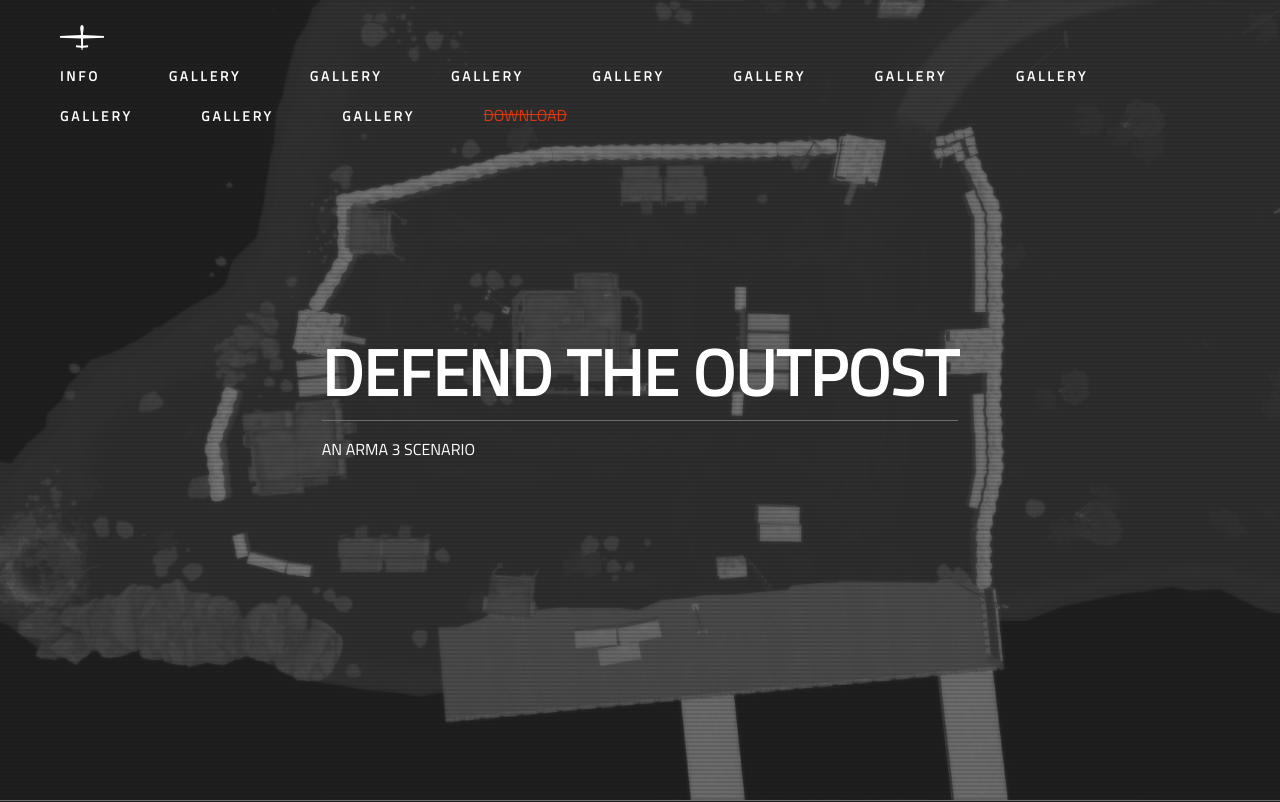
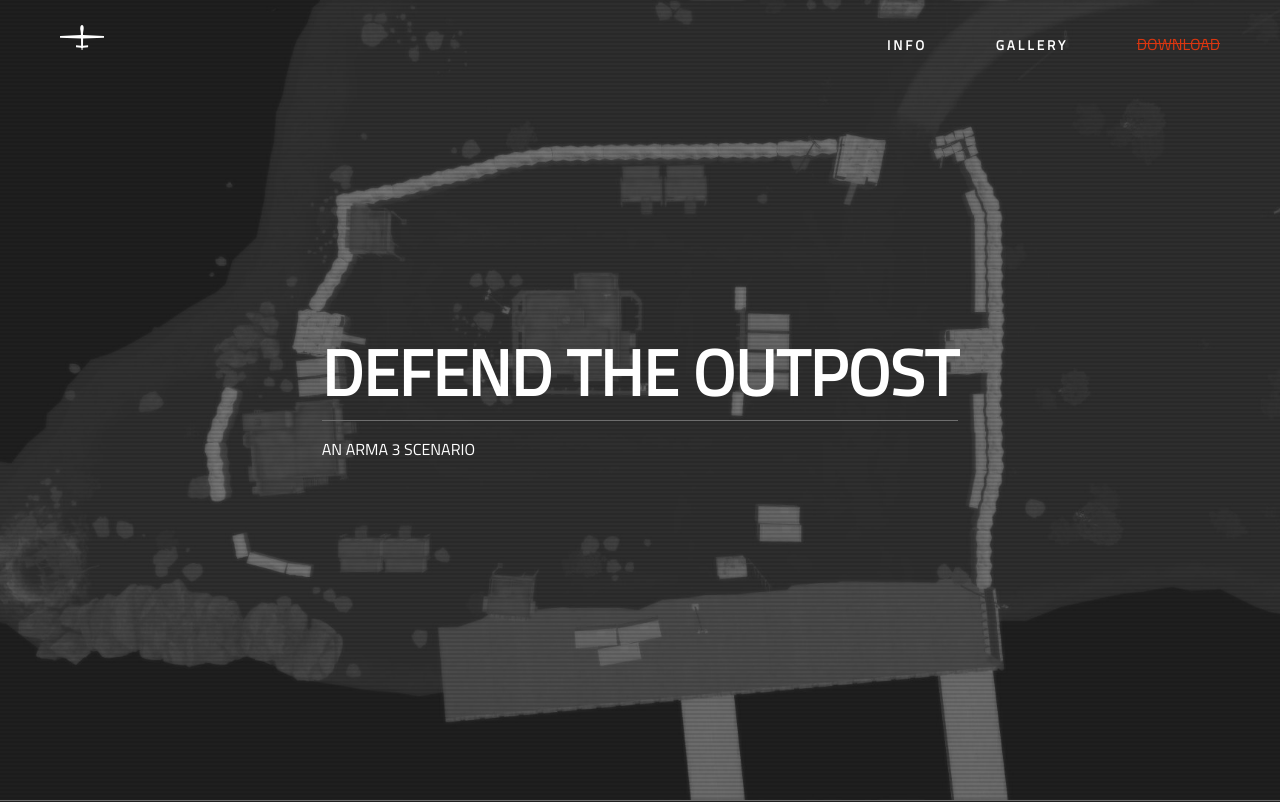
Before and after one commit to jacobproffer/defend-the-outpost, a website: page index.html in a window 1280 px wide. Shown: the top 802 px of the page. Drawn offline with Linux system fonts and the light colour scheme.

Commit message:
Remove test

```diff
--- a/index.html
+++ b/index.html
@@ -38,15 +38,6 @@
         </div>
         <ul class="main-nav">
           <li><a href="#info">Info</a></li>
-          <li><a href="#gallery">Gallery</a></li>
-          <li><a href="#gallery">Gallery</a></li>
-          <li><a href="#gallery">Gallery</a></li>
-          <li><a href="#gallery">Gallery</a></li>
-          <li><a href="#gallery">Gallery</a></li>
-          <li><a href="#gallery">Gallery</a></li>
-          <li><a href="#gallery">Gallery</a></li>
-          <li><a href="#gallery">Gallery</a></li>
-          <li><a href="#gallery">Gallery</a></li>
           <li><a href="#gallery">Gallery</a></li>
           <li class="inactive">Download</li>
         </ul>
```
